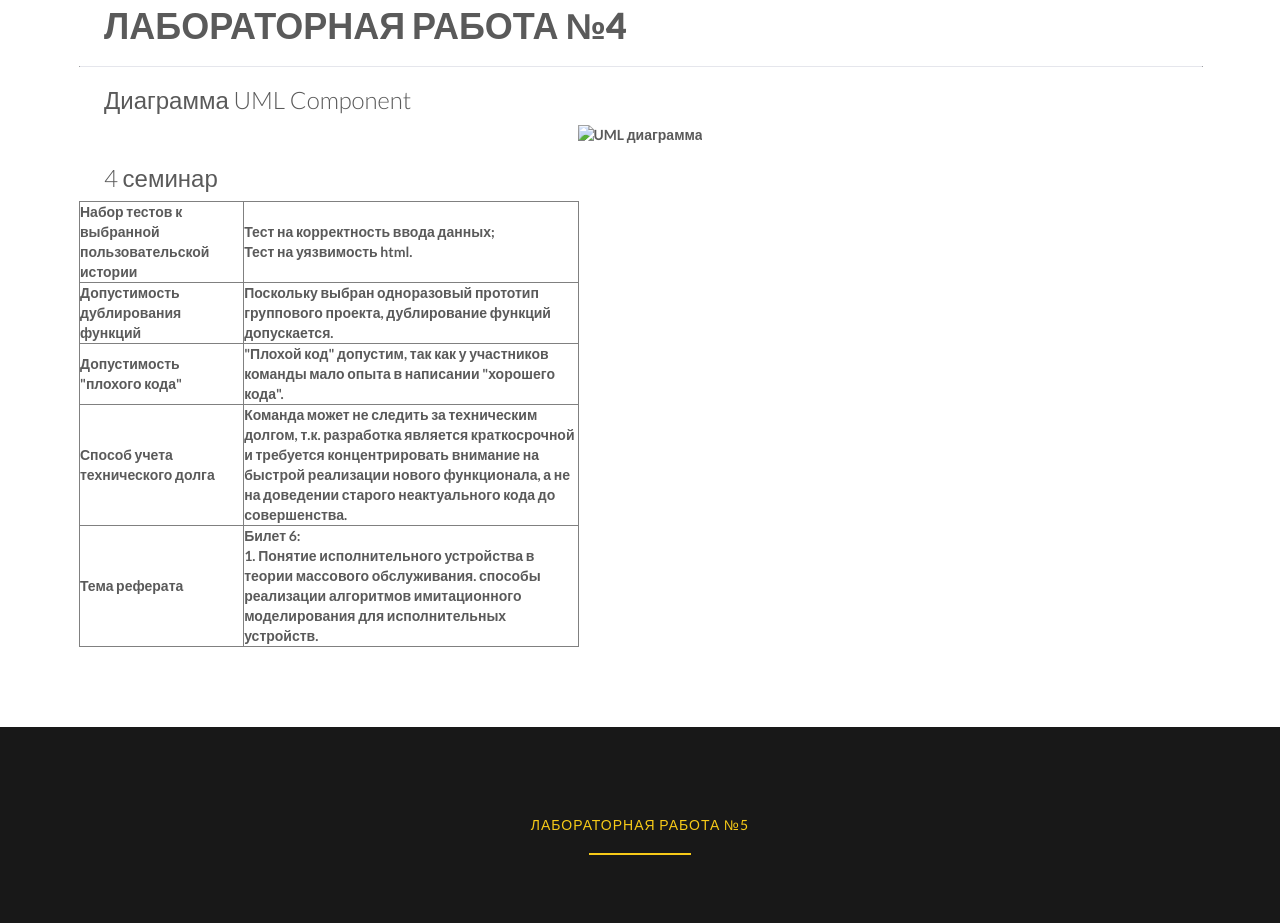
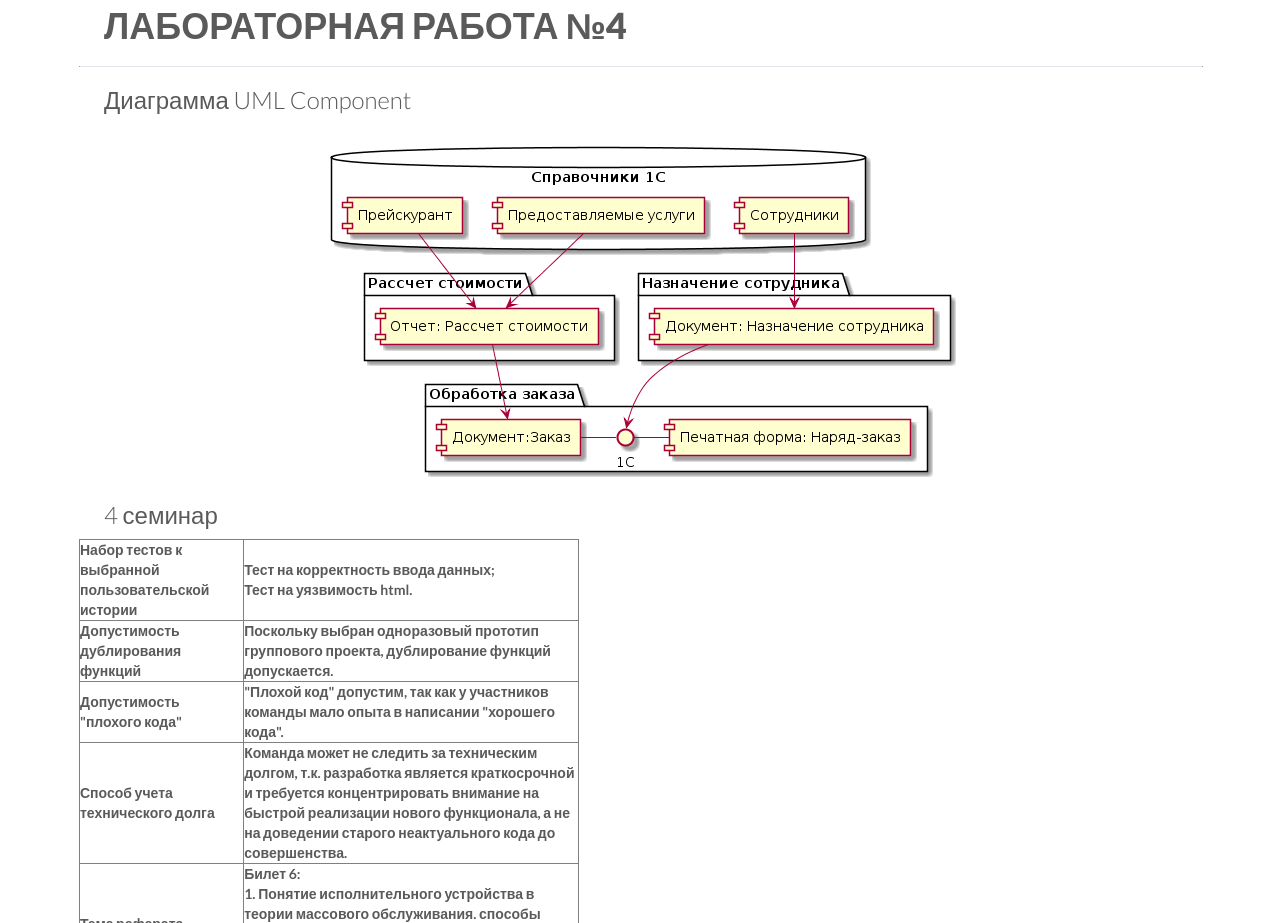
Before and after one commit to TyNasOl/TyNasOl.github.io, a plain HTML site: page index.html in a window 1280 px wide. Shown: the part 5800-6723 px from the top of the page. Drawn offline with Linux system fonts and the light colour scheme.

Commit message:
Update index.html

```diff
--- a/index.html
+++ b/index.html
@@ -370,7 +370,7 @@
 <h3>Диаграмма UML Component</h3>
 
 
-<center><img alt="UML диаграмма" src="img/s4.jpg">
+<center><img alt="UML диаграмма" src="img/s4.png">
 </center>
 
 
```
